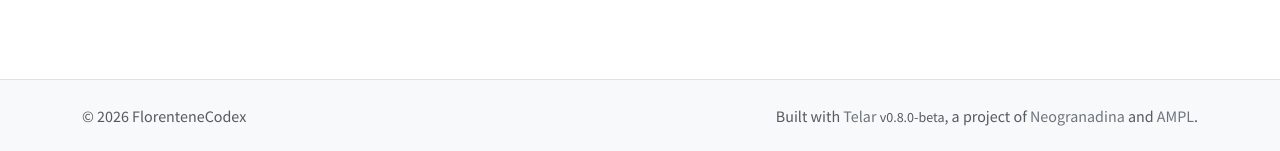
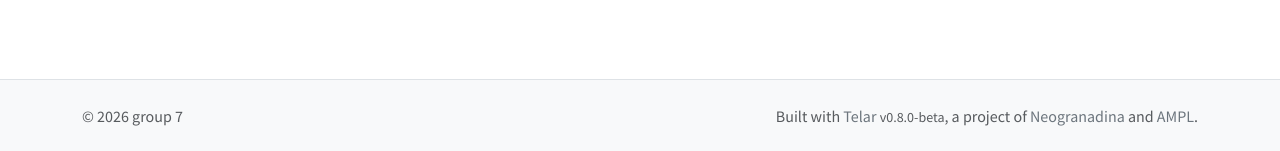
Before and after one commit to SruBee24/cuisinefromflorentinecodex, a Jekyll site: the page built from index.md, in a window 1280 px wide. Shown: the part 797-948 px from the top of the page. Built offline with Jekyll 4.4.1, drawn with Linux system fonts in a browser that asks for light colours.

Commit message:
Update _config.yml

```diff
--- a/_config.yml
+++ b/_config.yml
@@ -5,8 +5,8 @@
 title: FlorenteneCodex
 description: "Group 7 Unite 2 project"
 baseurl: "/cuisinefromflorentenecodex"
-url: "https://florentenecodex.github.io"
-author: ""
+url: "https://SruBee24.github.io"
+author: "group 7"
 email: ""
 telar_theme: "paisajes" # Options: paisajes, neogranadina, santa-barbara, austin, or custom
 logo: "" # Path to logo image (optional, max 80px tall, 200-300px wide recommended)
```
